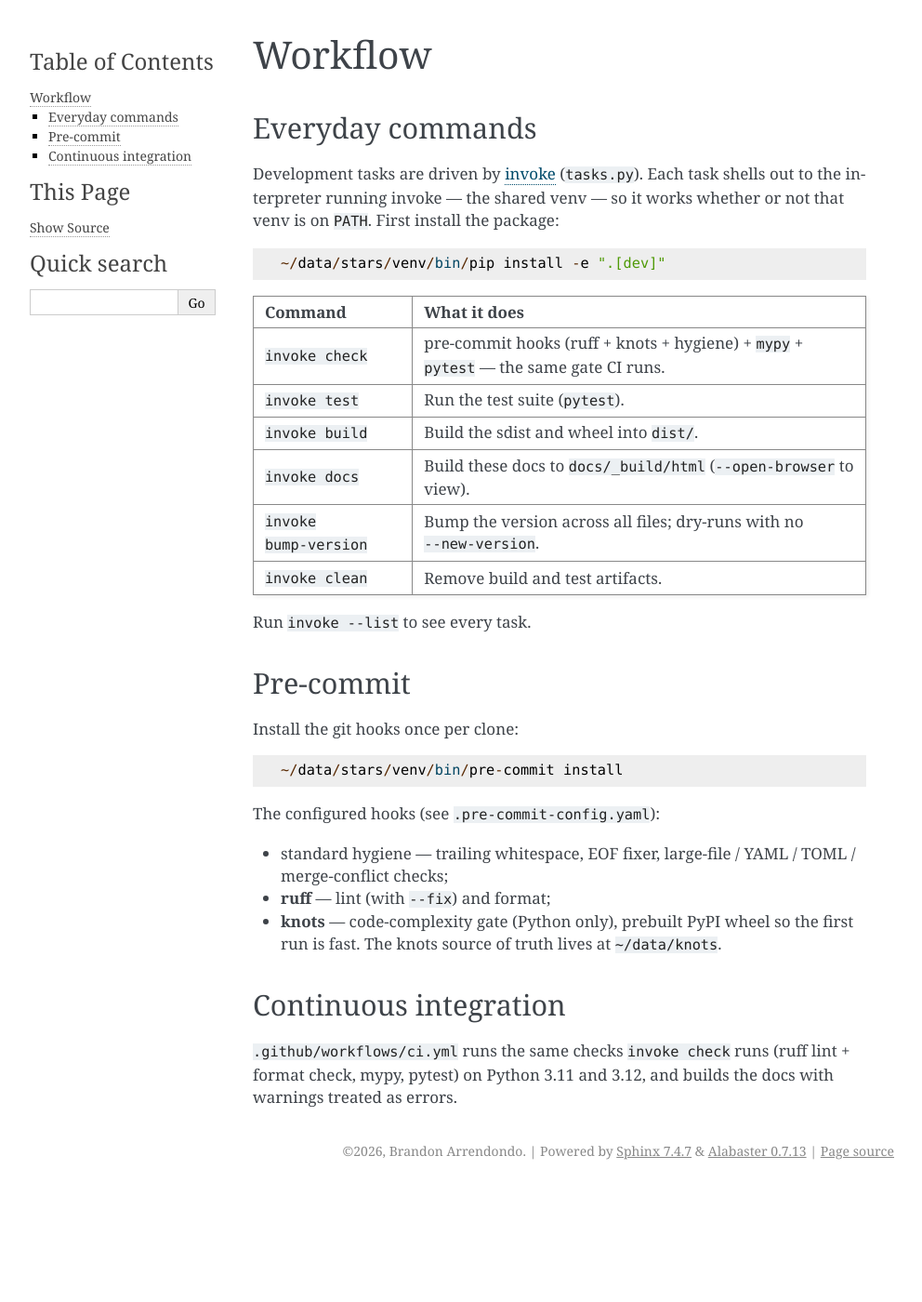
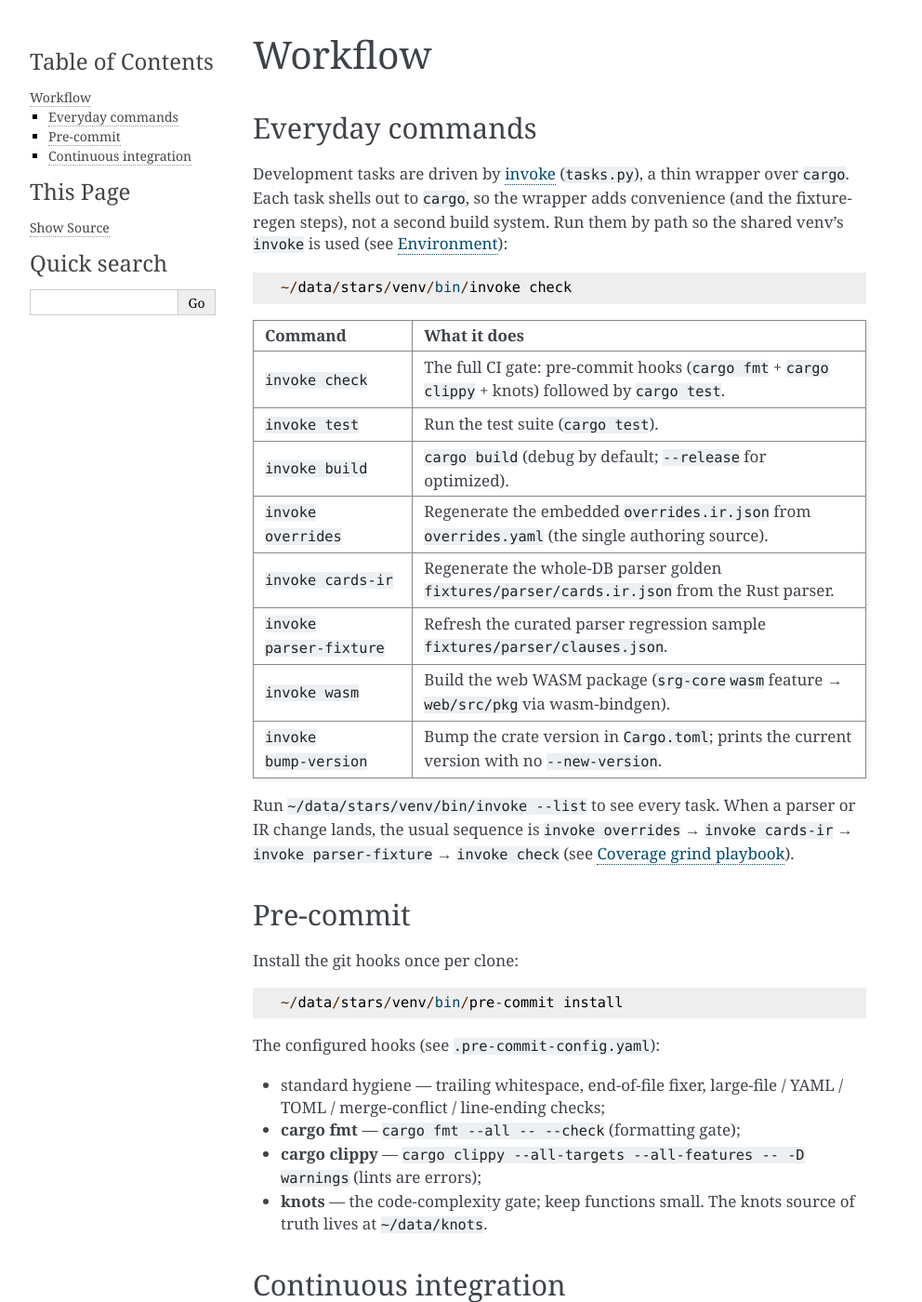
Before and after one commit to szarta/srg_sim, a Sphinx documentation site: the page built from docs/development/workflow.rst, in a window 1280 px wide and 1400 px high. Shown: the whole window at 93% size, without its empty margins (148-1140 px from the left). Built offline with Sphinx 7.4.7, drawn with Linux system fonts in a browser that asks for light colours; pages that are not in the unit, such as notebooks, are missing from menus; some of the changed text lies outside the part shown.

Commit message:
docs: modernize stale pages for the Rust engine (post-Python pivot)
The developer docs predated the Rust rewrite and still described a Python
package (pip install -e, ruff/mypy/pytest, sdist/wheel, a Python module table).
Update to current reality:
  - index: 'Rust match engine (srg-core/srg_core/srg)', and DESIGN.md framed as
    the review gate for the cross-language contracts (engine is implemented).
  - environment: Rust toolchain via rust-toolchain.toml; the shared venv is
    tooling-only (invoke/pre-commit), the crate is not pip-installable.
  - workflow: the real invoke tasks (check/test/build/overrides/cards-ir/
    parser-fixture/wasm/bump-version) over cargo; pre-commit = fmt+clippy+knots;
    CI runs the cargo gate.
  - design/overview: the Rust module table (cards/ir/parser/state/engine/
    session/finish/stops/rng/policy/gamelog/console) + srg subcommands.

Co-Authored-By: Claude Opus 4.8 (1M context) <noreply@anthropic.com>

```diff
--- a/docs/development/workflow.rst
+++ b/docs/development/workflow.rst
@@ -5,11 +5,12 @@ Everyday commands
 -----------------
 
 Development tasks are driven by `invoke <https://www.pyinvoke.org/>`_
-(:file:`tasks.py`). Each task shells out to the interpreter running invoke — the
-shared venv — so it works whether or not that venv is on ``PATH``. First install
-the package::
+(:file:`tasks.py`), a thin wrapper over ``cargo``. Each task shells out to
+``cargo``, so the wrapper adds convenience (and the fixture-regen steps), not a
+second build system. Run them by path so the shared venv's ``invoke`` is used
+(see :doc:`environment`)::
 
-    ~/data/stars/venv/bin/pip install -e ".[dev]"
+    ~/data/stars/venv/bin/invoke check
 
 .. list-table::
    :header-rows: 1
@@ -18,20 +19,32 @@ the package::
    * - Command
      - What it does
    * - ``invoke check``
-     - pre-commit hooks (ruff + knots + hygiene) + ``mypy`` + ``pytest`` — the
-       same gate CI runs.
+     - The full CI gate: pre-commit hooks (``cargo fmt`` + ``cargo clippy`` +
+       knots) followed by ``cargo test``.
    * - ``invoke test``
-     - Run the test suite (``pytest``).
+     - Run the test suite (``cargo test``).
    * - ``invoke build``
-     - Build the sdist and wheel into ``dist/``.
-   * - ``invoke docs``
-     - Build these docs to ``docs/_build/html`` (``--open-browser`` to view).
+     - ``cargo build`` (debug by default; ``--release`` for optimized).
+   * - ``invoke overrides``
+     - Regenerate the embedded :file:`overrides.ir.json` from
+       :file:`overrides.yaml` (the single authoring source).
+   * - ``invoke cards-ir``
+     - Regenerate the whole-DB parser golden
+       :file:`fixtures/parser/cards.ir.json` from the Rust parser.
+   * - ``invoke parser-fixture``
+     - Refresh the curated parser regression sample
+       :file:`fixtures/parser/clauses.json`.
+   * - ``invoke wasm``
+     - Build the web WASM package (``srg-core`` ``wasm`` feature →
+       ``web/src/pkg`` via wasm-bindgen).
    * - ``invoke bump-version``
-     - Bump the version across all files; dry-runs with no ``--new-version``.
-   * - ``invoke clean``
-     - Remove build and test artifacts.
+     - Bump the crate version in :file:`Cargo.toml`; prints the current version
+       with no ``--new-version``.
 
-Run ``invoke --list`` to see every task.
+Run ``~/data/stars/venv/bin/invoke --list`` to see every task. When a parser or
+IR change lands, the usual sequence is ``invoke overrides`` → ``invoke
+cards-ir`` → ``invoke parser-fixture`` → ``invoke check`` (see
+:doc:`coverage-grind`).
 
 Pre-commit
 ----------
@@ -42,15 +55,18 @@ Install the git hooks once per clone::
 
 The configured hooks (see :file:`.pre-commit-config.yaml`):
 
-* standard hygiene — trailing whitespace, EOF fixer, large-file / YAML / TOML /
-  merge-conflict checks;
-* **ruff** — lint (with ``--fix``) and format;
-* **knots** — code-complexity gate (Python only), prebuilt PyPI wheel so the
-  first run is fast. The knots source of truth lives at ``~/data/knots``.
+* standard hygiene — trailing whitespace, end-of-file fixer, large-file /
+  YAML / TOML / merge-conflict / line-ending checks;
+* **cargo fmt** — ``cargo fmt --all -- --check`` (formatting gate);
+* **cargo clippy** — ``cargo clippy --all-targets --all-features -- -D
+  warnings`` (lints are errors);
+* **knots** — the code-complexity gate; keep functions small. The knots source
+  of truth lives at ``~/data/knots``.
 
 Continuous integration
 ----------------------
 
-``.github/workflows/ci.yml`` runs the same checks ``invoke check`` runs (ruff
-lint + format check, mypy, pytest) on Python 3.11 and 3.12, and builds the docs
-with warnings treated as errors.
+:file:`.github/workflows/ci.yml` installs the pinned Rust toolchain (with
+``clippy`` and ``rustfmt``) and runs the same checks the gate runs — ``cargo fmt
+--all -- --check``, ``cargo clippy --all-targets --all-features -- -D
+warnings``, ``cargo build --all-targets --locked``, and ``cargo test --locked``.
```
Also changed, not shown: docs/coverage-tail-audit.md (deleted, +0 -101 lines), docs/design/overview.rst (+24 -22 lines), docs/design/substrate-split.md (deleted, +0 -426 lines), docs/development/environment.rst (+18 -12 lines), docs/index.rst (+6 -3 lines).
